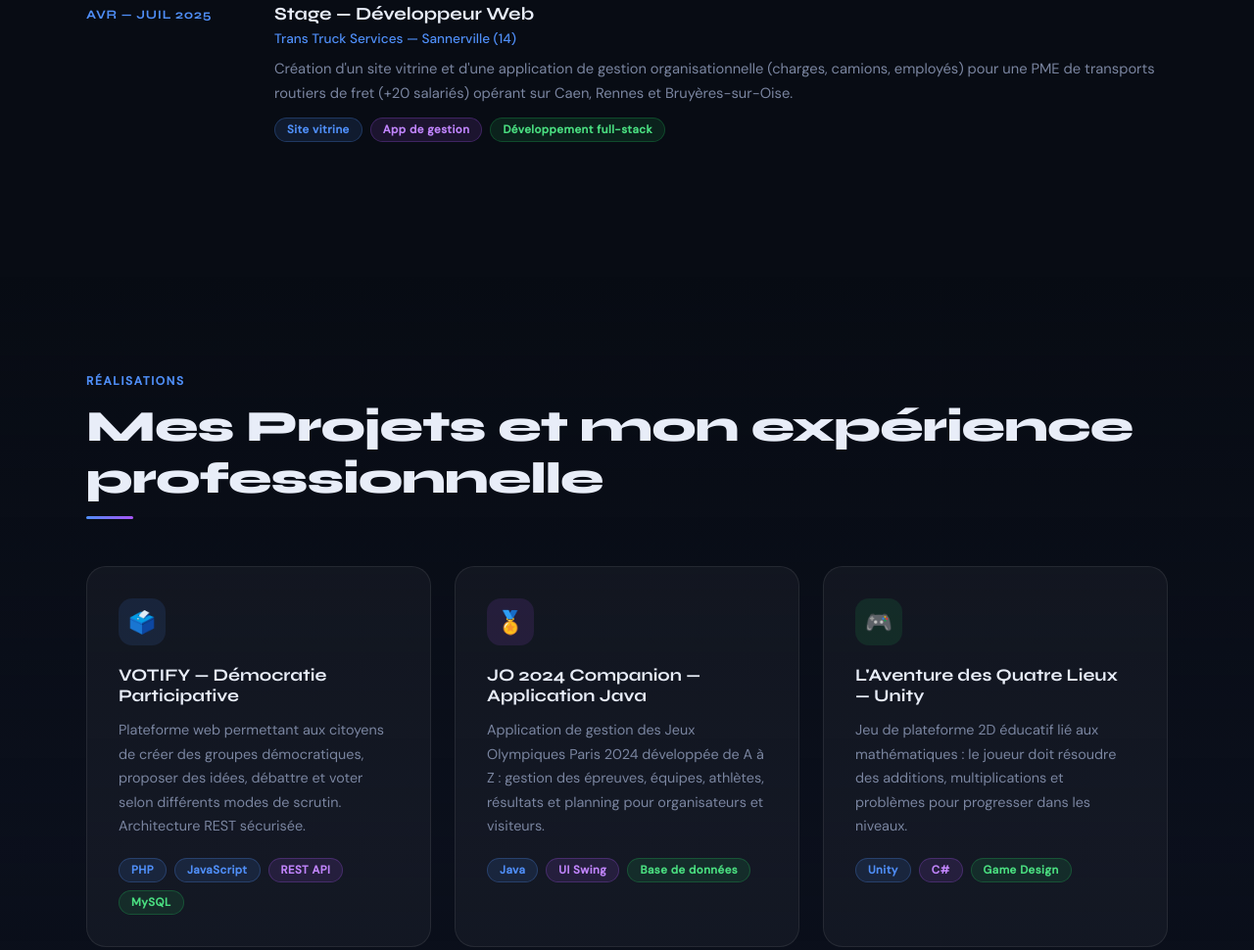
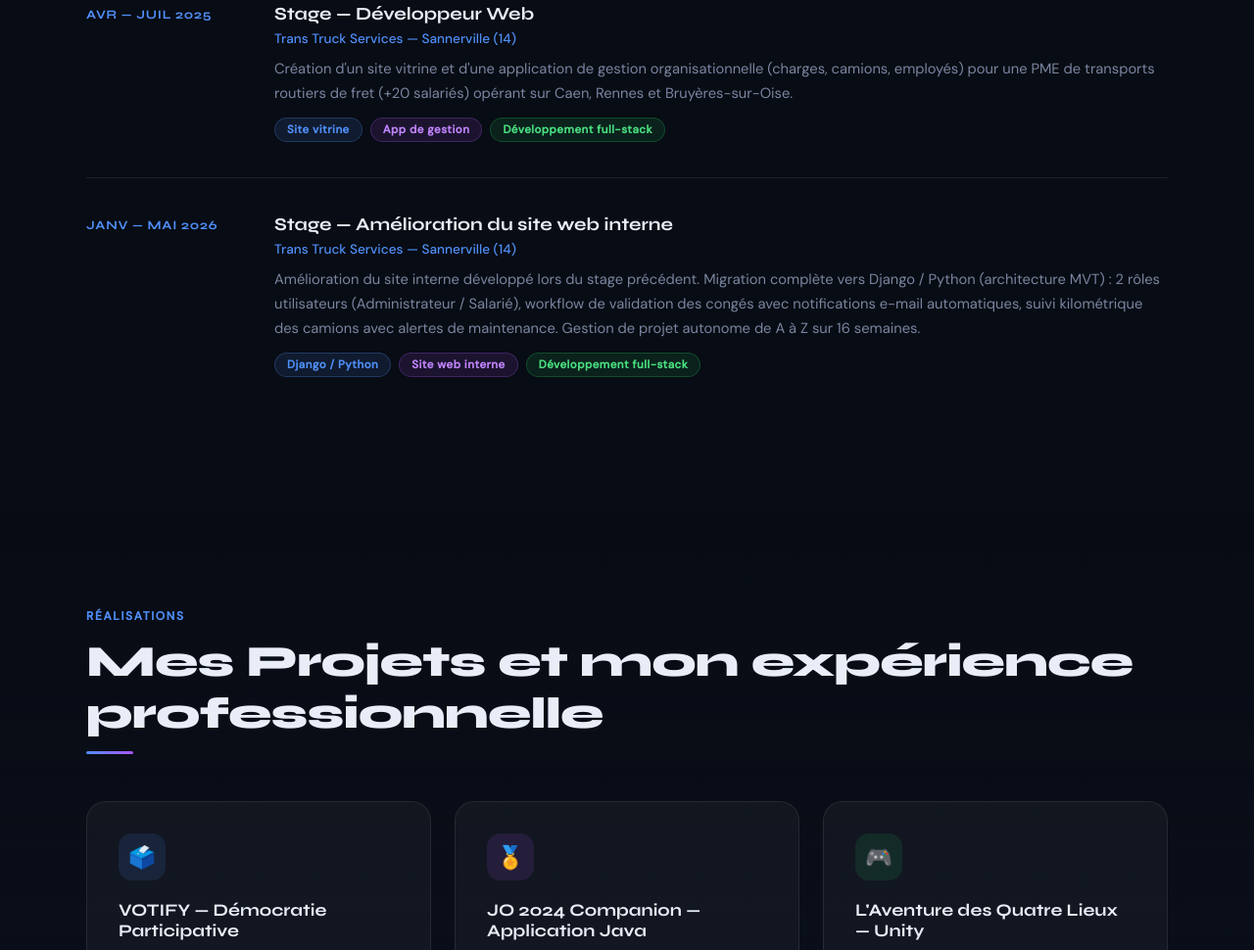
Before and after one commit to nyraxratovo-web/haritiana_ratovo_portfolio, a plain HTML site: page index.html in a window 1280 px wide. Shown: the part 1446-2416 px from the top of the page at 98% size. Drawn offline with Linux system fonts and the light colour scheme.

Commit message:
ajout stage

```diff
--- a/index.html
+++ b/index.html
@@ -814,6 +814,19 @@
             </div>
           </div>
         </div>
+        <div class="timeline-item reveal">
+          <div class="timeline-year">Janv — Mai 2026</div>
+          <div class="timeline-content">
+            <h3>Stage — Amélioration du site web interne</h3>
+            <div class="place">Trans Truck Services — Sannerville (14)</div>
+            <p>Amélioration du site interne développé lors du stage précédent. Migration complète vers Django / Python (architecture MVT) : 2 rôles utilisateurs (Administrateur / Salarié), workflow de validation des congés avec notifications e-mail automatiques, suivi kilométrique des camions avec alertes de maintenance. Gestion de projet autonome de A à Z sur 16 semaines.</p>
+            <div style="display:flex;gap:8px;flex-wrap:wrap;margin-top:12px;">
+              <span class="tag blue">Django / Python</span>
+              <span class="tag purple">Site web interne</span>
+              <span class="tag green">Développement full-stack</span>
+            </div>
+          </div>
+        </div>
       </div>
     </div>
   </section>
@@ -886,6 +899,17 @@
           <div class="tags">
             <span class="tag blue">PHP/HTML/CSS</span>
             <span class="tag purple">JavaScript</span>
+            <span class="tag green">Stage pro</span>
+          </div>
+        </div>
+
+        <div class="project-card reveal">
+          <div class="project-icon" style="background:rgba(99,102,241,0.12);">🐍</div>
+          <h3>Trans Truck Services — Site Web Interne</h3>
+          <p>Amélioration du site interne développé lors du stage S4 : migration vers Django / Python (MVT), 2 rôles utilisateurs (Administrateur / Salarié), workflow de validation des congés avec notifications e-mail automatiques, suivi kilométrique des camions avec alertes de maintenance.</p>
+          <div class="tags">
+            <span class="tag blue">Django / Python</span>
+            <span class="tag purple">Site web interne</span>
             <span class="tag green">Stage pro</span>
           </div>
         </div>
```
